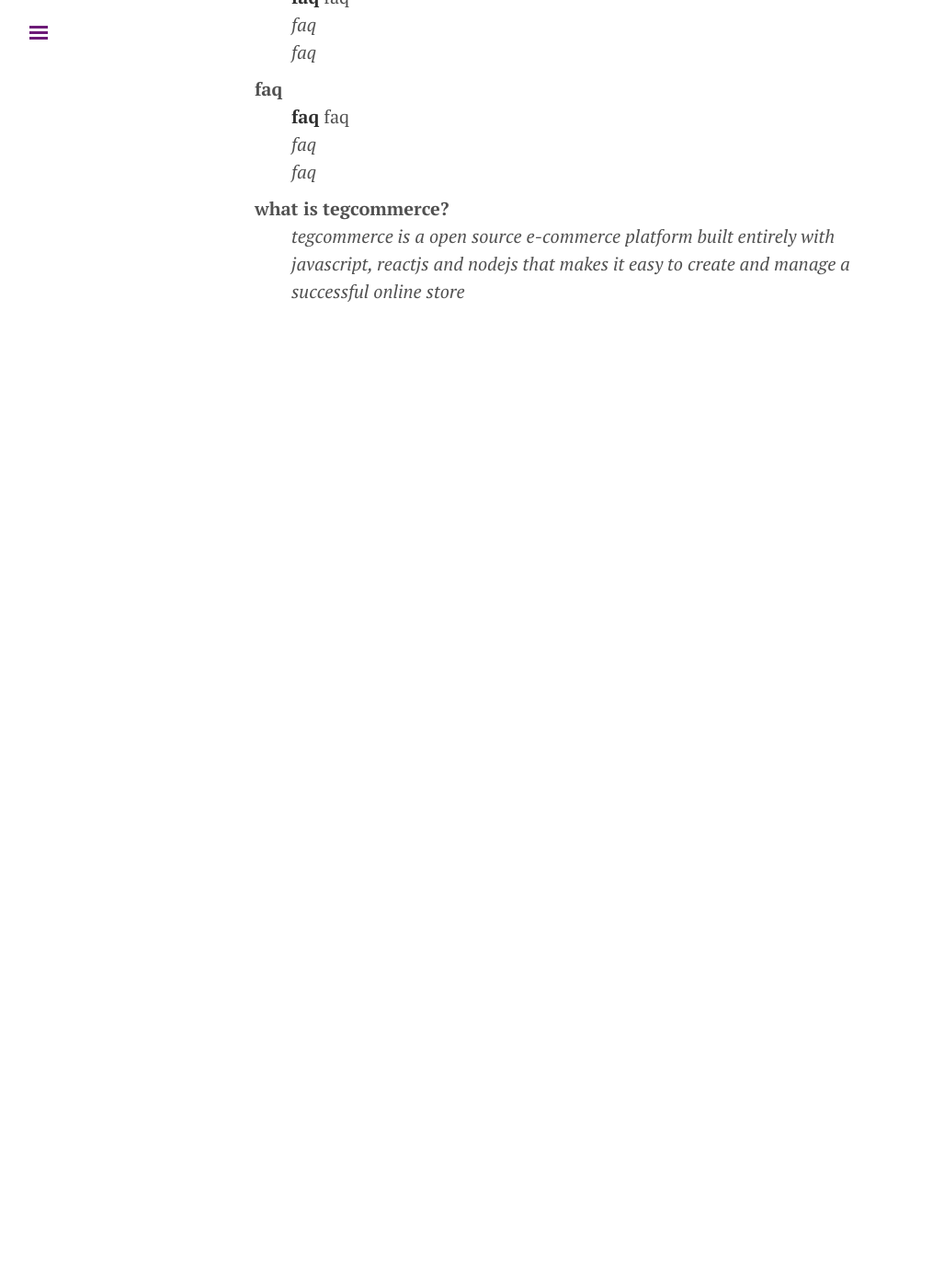
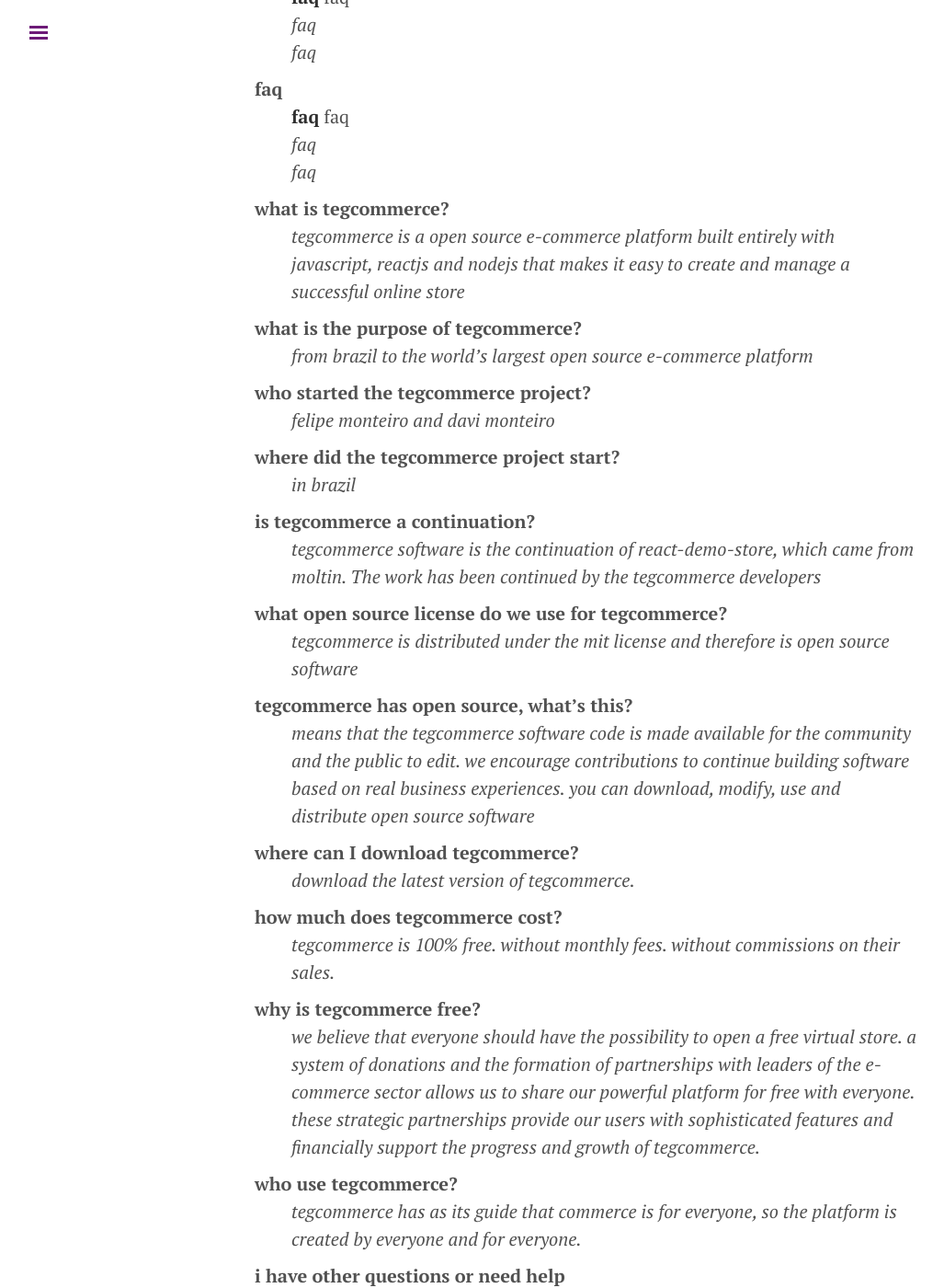
Before and after one commit to tegcommerce/tegcommerce-website, a Jekyll site: the page built from pages/faq.md, in a window 1280 px wide and 1400 px high, scrolled down 270 px. Shown: the whole window at 92% size, without its empty margins (3-1030 px from the left). Built offline with Jekyll 4.4.1, drawn with Linux system fonts in a browser that asks for light colours; nearby versions of some CDN libraries; a style sheet for code colours, icons or effects is not loaded; before the commit the page ends 900 px from its top, so only the background shows below that; some of the changed text lies outside the part shown.

Commit message:
update faq

```diff
--- a/pages/faq.md
+++ b/pages/faq.md
@@ -18,3 +18,76 @@
 what is tegcommerce?
 :
     *tegcommerce is a open source e-commerce platform built entirely with javascript, reactjs and nodejs that makes it easy to create and manage a successful online store*
+
+what is the purpose of tegcommerce?
+:
+    *from brazil to the world's largest open source e-commerce platform*
+
+who started the tegcommerce project?
+:
+    *[felipe monteiro](https://github.com/devfelipemonteiro) and [davi monteiro](https://github.com/davimonteiro)*
+
+where did the tegcommerce project start?
+:
+    *in brazil*
+
+is tegcommerce a continuation?
+:
+    *tegcommerce software is the continuation of [react-demo-store](https://github.com/moltin/react-demo-store), which came from [moltin](https://github.com/moltin). The work has been continued by the [tegcommerce developers](https://github.com/orgs/tegcommerce/people)*
+
+what open source license do we use for tegcommerce?
+:
+    *tegcommerce is distributed under the mit license and therefore is open source software*
+
+tegcommerce has open source, what's this?
+:
+    *means that the tegcommerce software code is made available for the community and the public to edit. we encourage contributions to continue building software based on real business experiences. you can download, modify, use and distribute open source software*
+
+where can I download tegcommerce?
+:
+    *[download](https://github.com/tegcommerce/tegcommerce/archive/master.zip) the latest version of tegcommerce.*
+
+how much does tegcommerce cost?
+:
+    *tegcommerce is 100% free. without monthly fees. without commissions on their sales.*
+
+why is tegcommerce free?
+:
+    *we believe that everyone should have the possibility to open a free virtual store. a system of donations and the formation of partnerships with leaders of the e-commerce sector allows us to share our powerful platform for free with everyone. these strategic partnerships provide our users with sophisticated features and financially support the progress and growth of tegcommerce.*
+
+who use tegcommerce?
+:
+    *tegcommerce has as its guide that commerce is for everyone, so the platform is created by everyone and for everyone.*
+
+i have other questions or need help
+:
+    *join our community in [telegram](https://t.me/tegcommerce) and [slack](https://join.slack.com/t/tegcommerce/shared_invite/enQtNjIzNDYxNTU4OTYwLWE2YTkxODg1ZDQxMDljMjAzNmVmNTNiOWFkOWZiNDk3NzcxZTQ0YjU4MDkxOTJlZDgzOGUzOTExYzUzNTFhYjI) to ask questions and get help*
+
+what is a plugin?
+:
+    *a plugin allows you to add features to your store, such as new payment methods, as well as numerous tools for you and your customers*
+
+what is a theme?
+:
+    *one theme is the layout and design that turns your store into a beautiful, clean visual environment for visitors to enjoy*
+
+how can I join the community?
+:
+    *participate in our community in [telegram](https://t.me/tegcommerce) and [slack](https://join.slack.com/t/tegcommerce/shared_invite/enQtNjIzNDYxNTU4OTYwLWE2YTkxODg1ZDQxMDljMjAzNmVmNTNiOWFkOWZiNDk3NzcxZTQ0YjU4MDkxOTJlZDgzOGUzOTExYzUzNTFhYjI)*
+
+I want to follow tegcommerce in social media.
+:
+    *[<i class="fab fa-github"/>](https://www.github.com/tegcommerce)
+[<i class="fab fa-linkedin"/>](https://www.linkedin.com/in/tegcommerce)
+[<i class="fab fa-facebook"/>](https://www.facebook.com/tegcommerce-657115908060429)
+[<i class="fab fa-instagram"/>](https://www.instagram.com/tegcommerce)
+[<i class="fab fa-slack"/>](https://join.slack.com/t/tegcommerce/shared_invite/enQtNjIzNDYxNTU4OTYwLWE2YTkxODg1ZDQxMDljMjAzNmVmNTNiOWFkOWZiNDk3NzcxZTQ0YjU4MDkxOTJlZDgzOGUzOTExYzUzNTFhYjI)
+[<i class="fab fa-telegram"/>](http://t.me/tegcommerce)
+[<i class="fab fa-twitter"/>](https://twitter.com/tegcommerce)
+[<i class="fab fa-myspace"/>](https://myspace.com/tegcommerce)
+[<i class="fab fa-digg"/>](http://digg.com/u/tegcommerce)
+[<i class="fab fa-tumblr"/>](https://www.tumblr.com/blog/tegcommerce)
+[<i class="fab fa-pinterest"/>](https://br.pinterest.com/tegcommerce/)
+[<i class="fab fa-reddit"/>](https://www.reddit.com/user/tegcommerce)
+[<i class="fab fa-flipboard"/>](https://flipboard.com/@tegcommerce)
+[<i class="fab fa-youtube"/>](https://www.youtube.com/channel/UChhXEZrxXqCVpSQ_FcwZ3Fw)*
```
